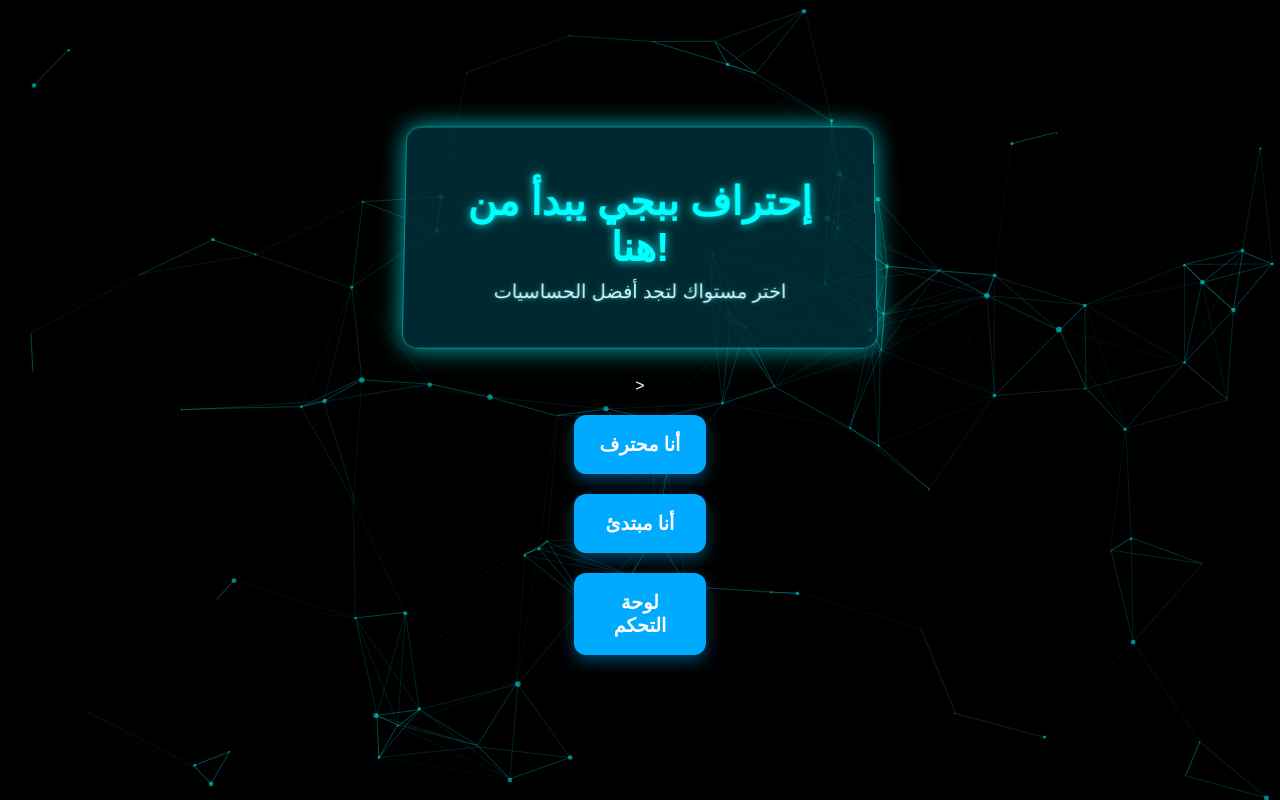
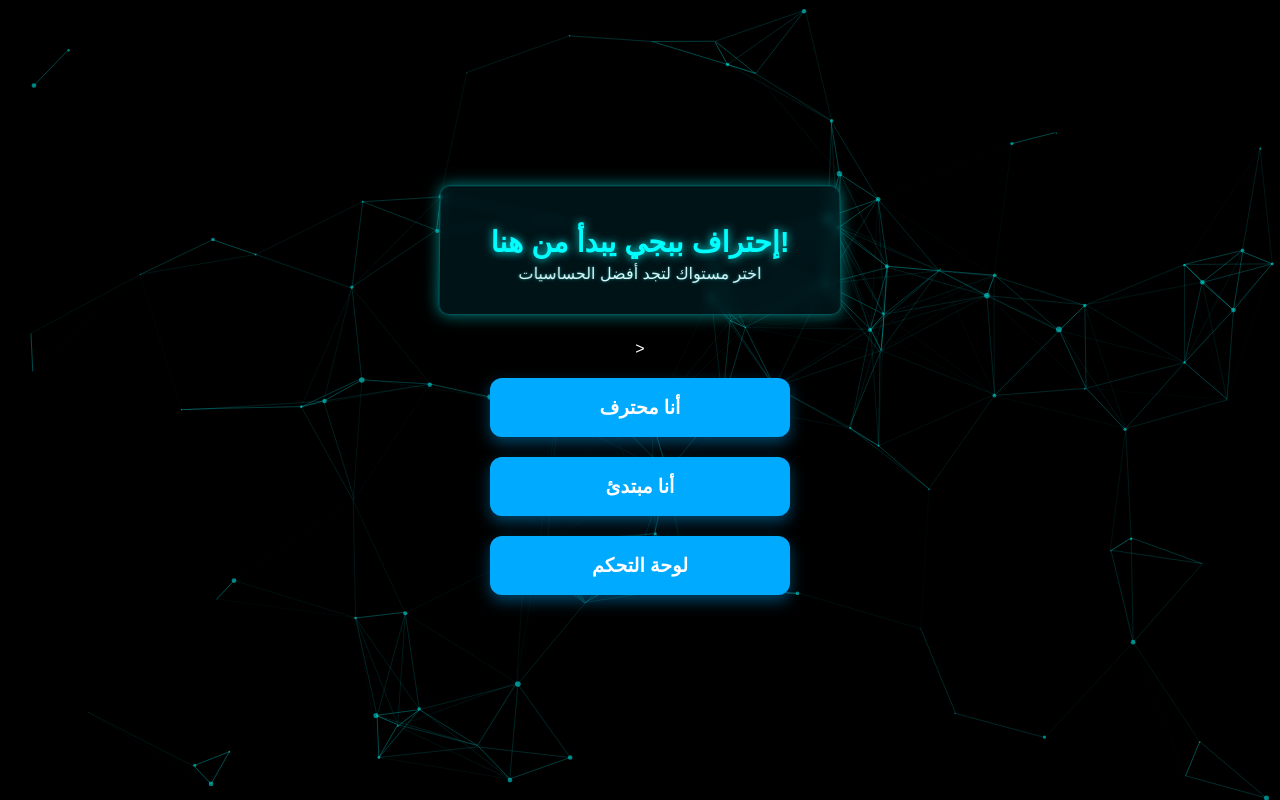
Before and after one commit to ismailmansurhadi-cyber/MiniApp_Frontend, a website: page public/index.html in a window 1280 px wide. Drawn offline with nearby package versions, Linux system fonts and the light colour scheme; no server answers.

Commit message:
Fix: Make title box appear only on main page

```diff
--- a/public/index.html
+++ b/public/index.html
@@ -12,12 +12,13 @@
 
     <main id="app-container">
 
-        <div class="title-box">
+        <section id="initial-choice-view">
+
+<div class="title-box">
             <h1>إحتراف ببجي يبدأ من هنا!</h1>
             <p>اختر مستواك لتجد أفضل الحساسيات</p>
         </div>>
 
-        <section id="initial-choice-view">
             <div class="main-choice-container">
                 <button id="pro-choice">أنا محترف</button>
                 <button id="beginner-choice">أنا مبتدئ</button>
--- a/public/styles.css
+++ b/public/styles.css
@@ -309,33 +309,35 @@
     z-index: 1; /* لجعل المحتوى يظهر فوق الجسيمات */
 }
 .title-box {
-    background-color: rgba(0, 50, 60, 0.8);
-    padding: 25px 35px;
-    border-radius: 15px;
-    margin-bottom: 30px;
+    background-color: rgba(0, 50, 60, 0.4); /* خلفية أكثر شفافية */
+    padding: 15px 25px; /* تصغير المسافات الداخلية */
+    border-radius: 10px; /* تصغير الحواف المستديرة */
+    margin-bottom: 25px;
     text-align: center;
-    box-shadow: 0 0 25px rgba(0, 255, 255, 0.7);
-    border: 1px solid rgba(0, 255, 255, 0.5);
-    transform: perspective(1000px) rotateX(5deg);
+    box-shadow: 0 0 15px rgba(0, 255, 255, 0.5); /* تقليل حدة الظل */
+    border: 1px solid rgba(0, 255, 255, 0.3);
+    transform: perspective(1000px) rotateX(3deg); /* تقليل تأثير الميلان */
     transition: transform 0.3s ease-in-out;
     max-width: 90%;
-    width: 400px;
+    width: 350px; /* تصغير عرض المربع */
+    backdrop-filter: blur(5px); /* إضافة تأثير الضبابية */
 }
 
 .title-box:hover {
     transform: perspective(1000px) rotateX(0deg) scale(1.02);
+    box-shadow: 0 0 20px rgba(0, 255, 255, 0.7); /* زيادة التوهج عند التمرير */
 }
 
 .title-box h1 {
-    font-size: 2.5em;
-    margin-bottom: 10px;
+    font-size: 1.8em; /* تصغير حجم العنوان الرئيسي */
+    margin-bottom: 5px; /* تقليل المسافة بين العنوان والوصف */
     color: #00ffff;
-    text-shadow: 0 0 10px rgba(0, 255, 255, 0.9);
+    text-shadow: 0 0 8px rgba(0, 255, 255, 0.9);
 }
 
 .title-box p {
-    font-size: 1.2em;
+    font-size: 1em; /* تصغير حجم النص الوصفي */
     color: #e0f7fa;
     margin-top: 0;
-    text-shadow: 0 0 5px rgba(0, 255, 255, 0.5);
+    text-shadow: 0 0 3px rgba(0, 255, 255, 0.5);
 }
```
